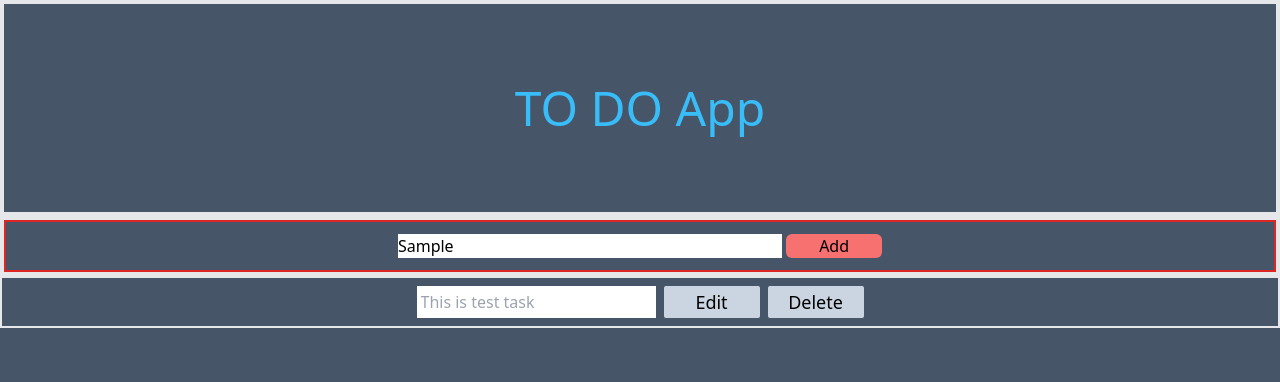
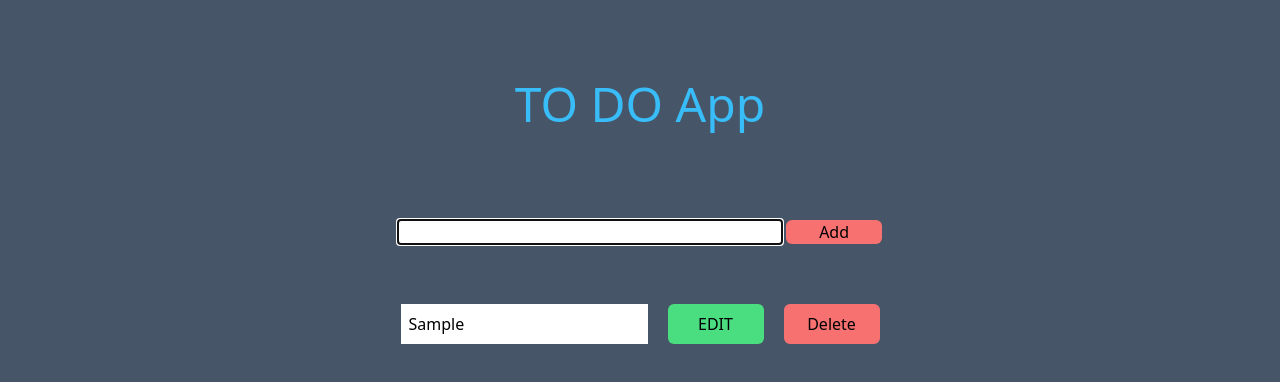
Before and after one commit to kalpeshdhotre/JSProjectTODOApp, a plain HTML site: page index.html in a window 1280 px wide. Both pictures are taken after typing "Sample" into the empty fields and a click on the button "Add". Drawn offline with nearby package versions, Linux system fonts and the light colour scheme.

Commit message:
all functions working

```diff
--- a/index.html
+++ b/index.html
@@ -8,22 +8,23 @@
         <script src="https://cdn.tailwindcss.com"></script>
     </head>
     <body class="bg-slate-600">
-        <div class="text-5xl text-sky-400 justify-center flex p-20 border-4">
+        <div class="text-5xl text-sky-400 justify-center flex p-20">
             <h1>TO DO App</h1>
         </div>
-        <div class="w-auto m-auto flex justify-center border-4">
-            <div class="container border-2 border-red-600 flex justify-center p-3">
-                <div class="creatNewTask ">
-                    <input class="w-96" type="text" />
+        <div class="w-auto m-auto flex justify-center mb-10 ml">
+            <div class="container flex justify-center p-3">
+                <div class="creatNewTask">
+                    <input class="userTask w-96" type="text" />
                     <button class="addBtn bg-red-400 w-24 rounded-md">Add</button>
                 </div>
-
             </div>
         </div>
-        <div class="tasks p-2 border-2 flex justify-center space-x-2">
-            <input class="p-1" type="text" placeholder="This is test task">
-            <button class="btnEdit bottom-1 bg-slate-300 rounded-sm w-24 text-lg">Edit</button>
-            <button class="btnDelete bottom-1 bg-slate-300 rounded-sm w-24 text-lg">Delete</button>
+        <div class="taskContainer">
+            <!-- <div class="tasks p-2 flex justify-center space-x-2">
+                <input class="p-1" type="text" placeholder="This is test task">
+                <button class="btnEdit bottom-1 bg-slate-300 rounded-sm w-24 text-lg">Edit</button>
+                <button class="btnDelete bottom-1 bg-slate-300 rounded-sm w-24 text-lg">Delete</button>
+            </div> -->
         </div>
     </body>
     <script src="./script.js"></script>
--- a/script.js
+++ b/script.js
@@ -0,0 +1,50 @@
+let addBtn = document.querySelector(`.addBtn`);
+// let deleteBtn = document.querySelector(`.btnDelete`);
+
+addBtn.addEventListener(`click`, () => {
+    // read the task entered by user
+    let userTask = document.querySelector(`.userTask`).value;
+
+    const newTask = document.createElement("div");
+    const newBtnEdit = document.createElement("button");
+    const newBtnDelete = document.createElement("button");
+    const newToDoTask = document.createElement("input");
+
+    // newTask.textContent = "new task through DOM"
+    document.querySelector(`.taskContainer`).appendChild(newTask);
+
+    newTask.classList.add(`tasks`, `p-2`, `flex`, `justify-center`);
+
+    newTask.appendChild(newToDoTask);
+    newToDoTask.value = userTask.toString();
+    newToDoTask.setAttribute("readonly", "readonly");
+    newToDoTask.classList.add(`p-2`);
+
+    newBtnEdit.textContent = "EDIT";
+    newBtnEdit.classList.add(`btnEdit`, `bg-green-400`, `w-24`, `rounded-md`, `ml-5`);
+    newTask.appendChild(newBtnEdit);
+
+    newBtnDelete.textContent = "Delete";
+    newBtnDelete.classList.add(`btnDelete`, `bg-red-400`, `w-24`, `rounded-md`, `ml-5`);
+    newTask.appendChild(newBtnDelete);
+
+    document.querySelector(`.userTask`).value = ``;
+    document.querySelector(`.userTask`).focus();
+
+    newBtnDelete.addEventListener("click", () => {
+        console.log(`Delete Click Test Successful`);
+        document.querySelector(`.taskContainer`).removeChild(newTask);
+    });
+
+    newBtnEdit.addEventListener(`click`, () => {
+        console.log(`Edit Click Test Ok`);
+        if (newBtnEdit.textContent == `EDIT`) {
+            newToDoTask.removeAttribute("readonly");
+            newToDoTask.focus();
+            newBtnEdit.textContent = `SAVE`;
+        } else {
+            newToDoTask.setAttribute("readonly", "readonly");
+            newBtnEdit.textContent = `EDIT`;
+        }
+    });
+});
```
